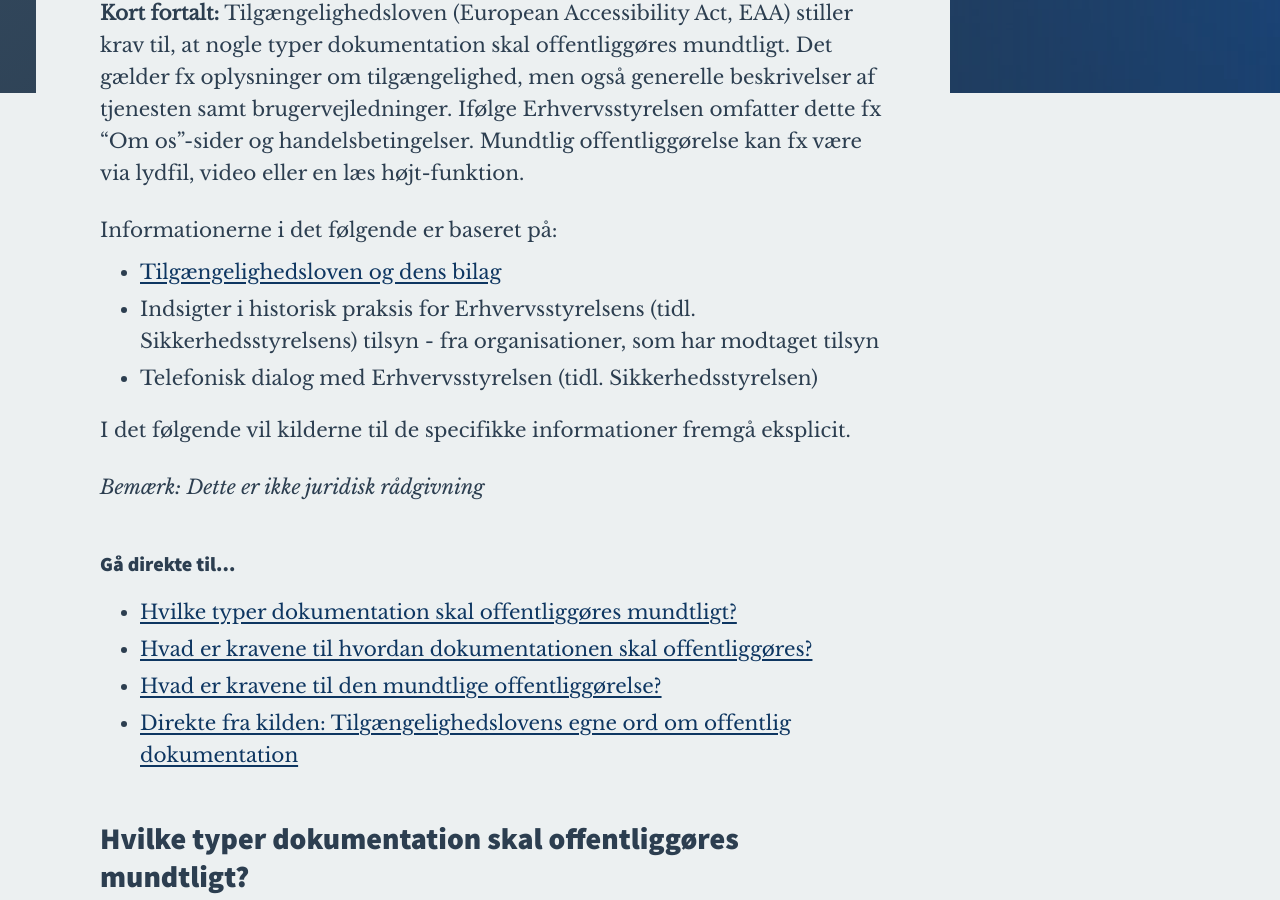
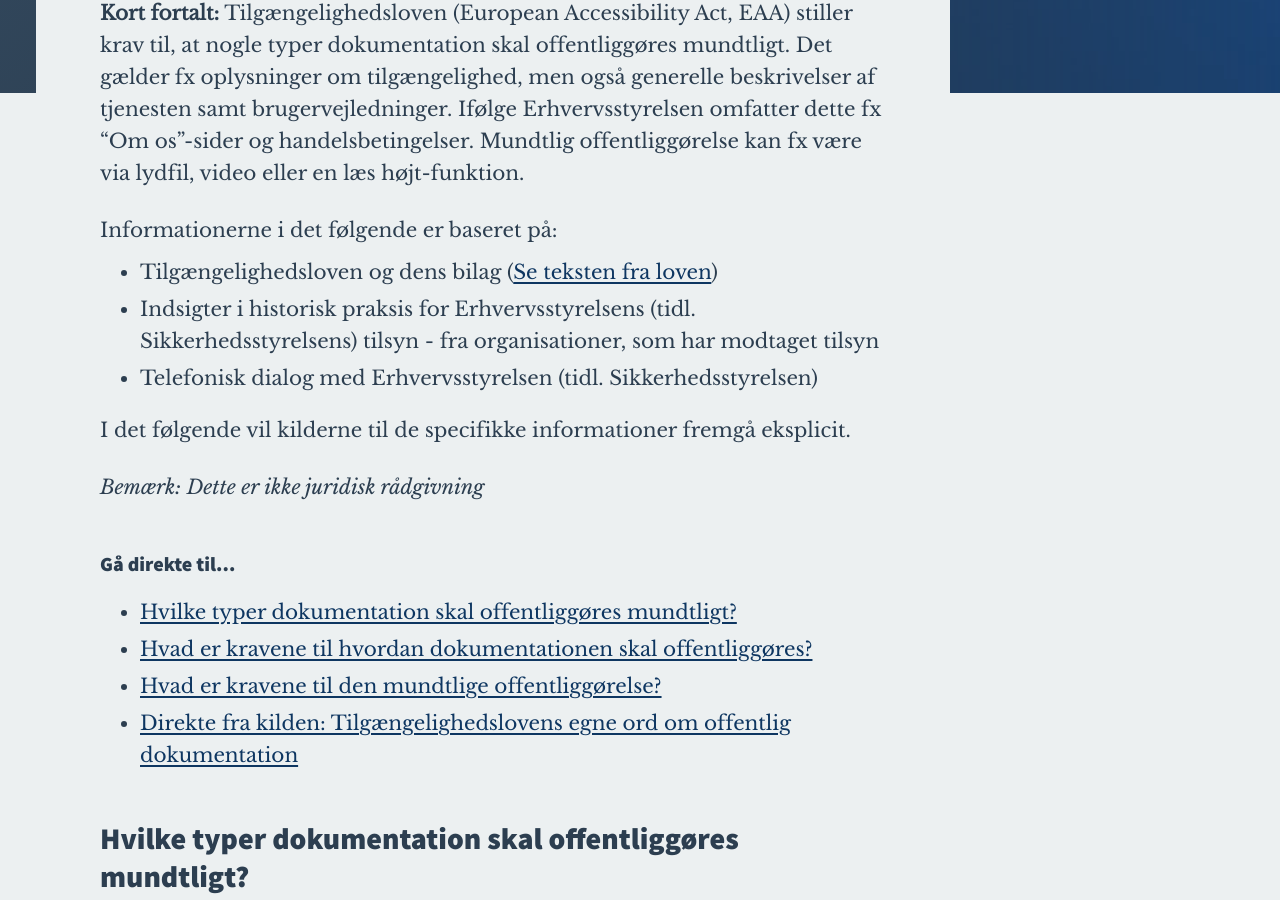
Before and after one commit to derangeddk/deranged.dk, a Jekyll site: the page built from _posts/2026-04-07-mundtlig-offentliggoerelse-i-tilaengelighedsloven.html, in a window 1280 px wide and 900 px high, scrolled down 804 px. Built offline with Jekyll 4.4.1, drawn with Linux system fonts in a browser that asks for light colours; some web fonts are replaced; comment, search, counter and statistics services are not loaded.

Commit message:
Update 2026-04-07-mundtlig-offentliggoerelse-i-tilaengelighedsloven.html

```diff
--- a/_posts/2026-04-07-mundtlig-offentliggoerelse-i-tilaengelighedsloven.html
+++ b/_posts/2026-04-07-mundtlig-offentliggoerelse-i-tilaengelighedsloven.html
@@ -28,7 +28,7 @@
 
     <p>Informationerne i det følgende er baseret på:
         <ul>
-            <li><a href="#direkte-fra-kilden">Tilgængelighedsloven og dens bilag</a></li>
+            <li>Tilgængelighedsloven og dens bilag (<a href="#direkte-fra-kilden">Se teksten fra loven</a>)</li>
             <li>Indsigter i historisk praksis for Erhvervsstyrelsens (tidl. Sikkerhedsstyrelsens) tilsyn - fra organisationer, som har modtaget tilsyn</li>
             <li>Telefonisk dialog med Erhvervsstyrelsen (tidl. Sikkerhedsstyrelsen)</li>
         </ul>
```
